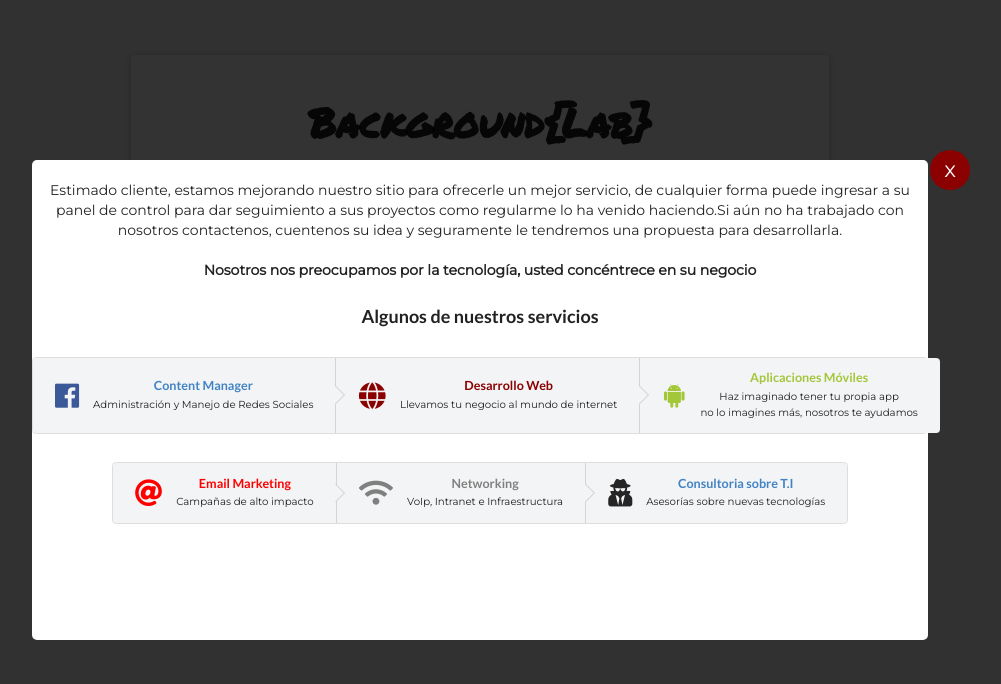
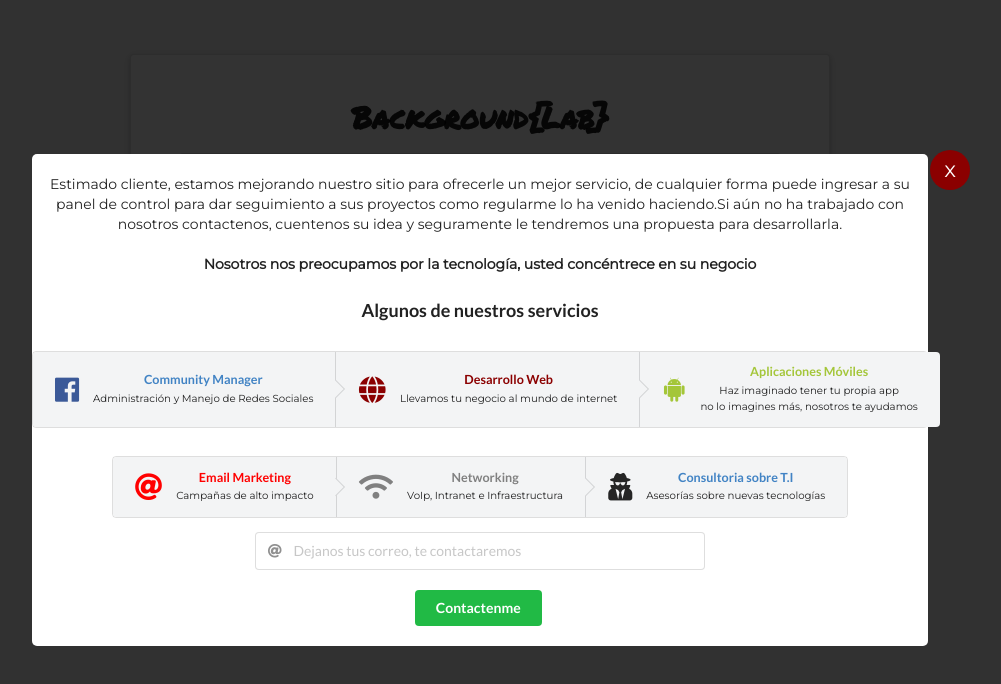
Before and after one commit to tenajesus/backgroundlab, a plain HTML site: page index.html in a window 1280 px wide. Shown: the whole page, without its empty margins (160-1161 px from the left). Drawn offline with Linux system fonts and the light colour scheme.

Commit message:
se añade input para contacto

```diff
--- a/css/style.css
+++ b/css/style.css
@@ -9,7 +9,7 @@ body{
 body #logo {
 
 	font-family: 'Permanent Marker', cursive;
-	font-size: 40px;
+	font-size: 30px;
 	}
 
 .modal {
@@ -28,10 +28,13 @@ body #logo {
 	opacity: 0;
 }
 
+.contenido #fastcontact {
+	width: 450px;
+}
 .contenido {
 	margin: auto;
 	width: 70%;
-	height: 60%;
+	height: auto;
 	background: white;
 	border-radius: 5px;
 }
--- a/index.html
+++ b/index.html
@@ -80,7 +80,7 @@
   <div class="active step">
     <i id="fb" class="facebook icon"></i>
     <div class="content">
-      <div class="title">Content Manager</div>
+      <div class="title">Community Manager</div>
       <div class="description">Administración y Manejo de Redes Sociales</div>
     </div>
   </div>
@@ -122,7 +122,22 @@
     </div>
   </div>
 </div>
-	</div>
+ 	<br>
+ 	<!-- formulario rapido -->
+ 	<div class="ui form">
+
+
+          <div class="ui left icon input">
+          	<input type="text" id="fastcontact" required="required" placeholder="Dejanos tus correo, te contactaremos">
+
+            <i class="at icon"></i>
+          </div>
+          <br>
+          	<br>
+          		<button class="ui green submit button" onclick="contact()">Contactenme</button>
+        </div>
+     <br>
+  </div>
  </div>
 <script
   src="script/jquery-3.1.1.min.js"></script>
```
